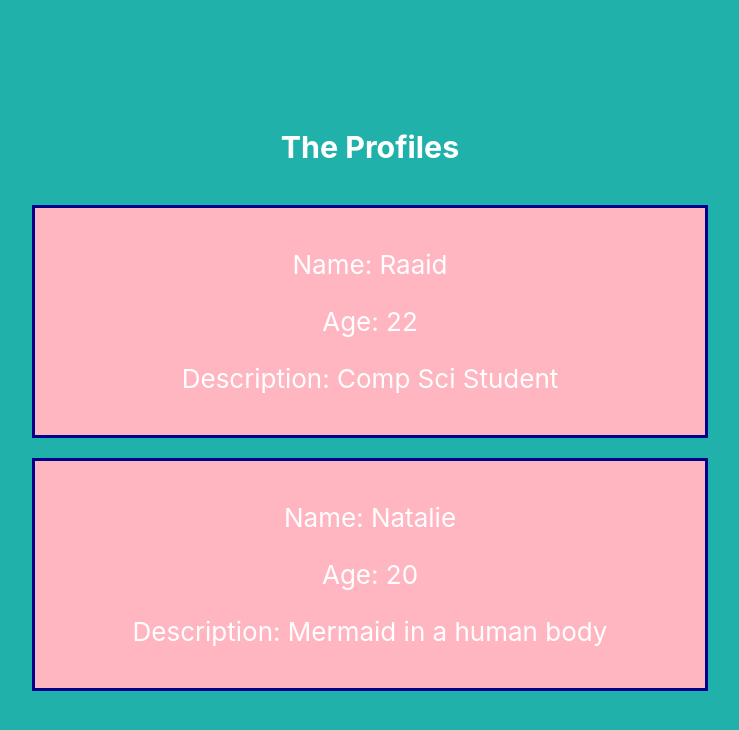
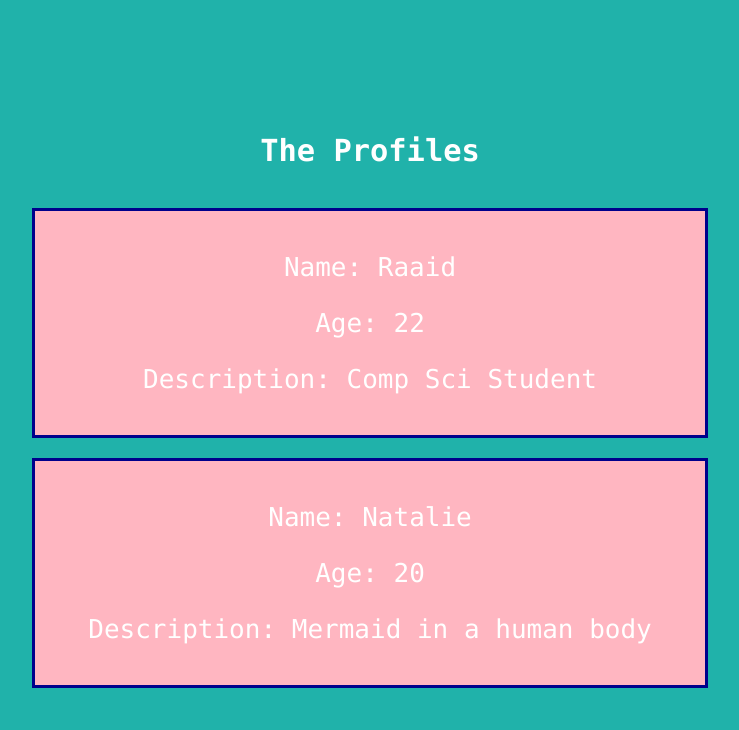
Before and after one commit to raaidsm/EcommerceSite, a React (Create React App) app: page / in a window 1280 px wide. Shown: the top 730 px of the page, without its empty margins (270-1009 px from the left). Built offline with nearby package versions, Linux system fonts and the light colour scheme.

Commit message:
Change font family of text on App to Consolas

```diff
--- a/src/App.css
+++ b/src/App.css
@@ -1,5 +1,6 @@
 .App {
   text-align: center;
+  font-family: Consolas, serif;
 }
 
 .App-header {
```
